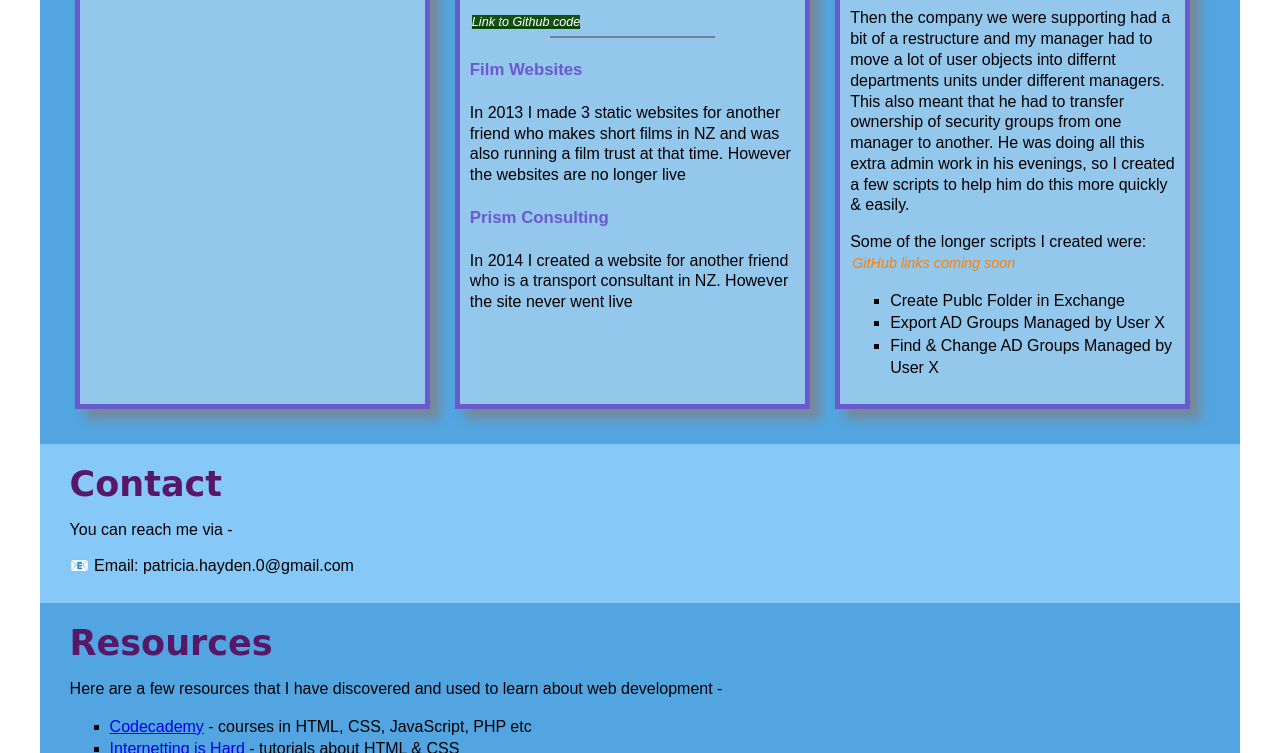
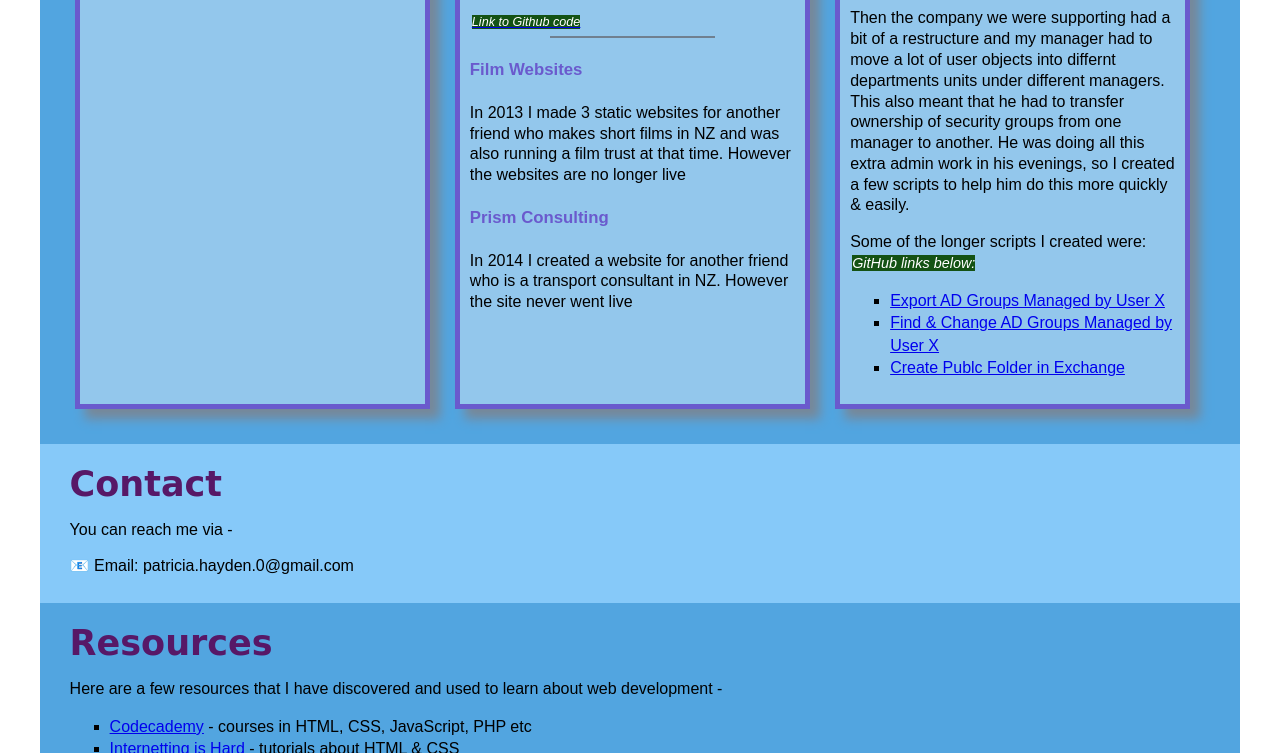
Before and after one commit to davin2020/portfolio-august, a plain HTML site: page index.html in a window 1280 px wide. Shown: the part 1894-2647 px from the top of the page. Drawn offline with nearby package versions, Linux system fonts and the light colour scheme.

Commit message:
Updated index.html with PS links
Added 3 links to PowerShell scripts in new GH repo
Added surname Hayden

```diff
--- a/index.html
+++ b/index.html
@@ -78,8 +78,8 @@
 				<!-- this H1 is being shown  smaller due to being nested within section, hence starting Hs at H2 as that tag is not affected -->
 				<a name="About"><h2>About Me</h2></a>
 				<p>Hi, my name is
-					<strong id="default-content-name" class="dynamic-content">Patricia</strong>
-					<strong id="name-davin" class="dynamic-content">Davin</strong></p>
+					<strong id="default-content-name" class="dynamic-content">Patricia Davin Hayden</strong>
+					<strong id="name-davin" class="dynamic-content">Davin Hayden</strong></p>
 
 				<!--
 				<p>Value of url variable dc: </p>
@@ -186,11 +186,11 @@
 					<p>Back in 2016-17, while doing Windows support in a corporate ennvironment using Active Directory (AD) & Exchange mail server, I discovered that Powershell could be used to create scripts for reptitive tasks. So I taught myself enough Powershell to write scripts for creating public folders and shared mailboxes. About a year later I rewrote (refactored) the shared mailbox script, as I had improved my knowledge & understanding of Powershell</p>
 					<p>Then the company we were supporting had a bit of a restructure and my manager had to move a lot of user objects into differnt departments units under different managers. This also meant that he had to transfer ownership of security groups from one manager to another. He was doing all this extra admin work in his evenings, so I created a few scripts to help him do this more quickly & easily. </p>
 					<p>Some of the longer scripts I created were:
-						<em class="ghub_link_soon">GitHub links coming soon</em></p>
+						<em class="ghub_link">GitHub links below:</em></p>
 					<ul>
-						<li>Create Publc Folder in Exchange</li>
-						<li>Export AD Groups Managed by User X</li>
-						<li>Find & Change AD Groups Managed by User X</li>
+						<li><a href="https://github.com/davin2020/powershell/blob/master/Export_ADGroups_ManagedBy_Redacted.ps1">Export AD Groups Managed by User X</a></li>
+						<li><a href="https://github.com/davin2020/powershell/blob/master/FindChange_ADGroupsManagedByUser_Redacted.ps1">Find & Change AD Groups Managed by User X</a></li>
+						<li><a href="https://github.com/davin2020/powershell/blob/master/Create_PublicFolder_Redacted.ps1">Create Publc Folder in Exchange</a></li>
 					</ul>
 				</div>
 			</section>
```
